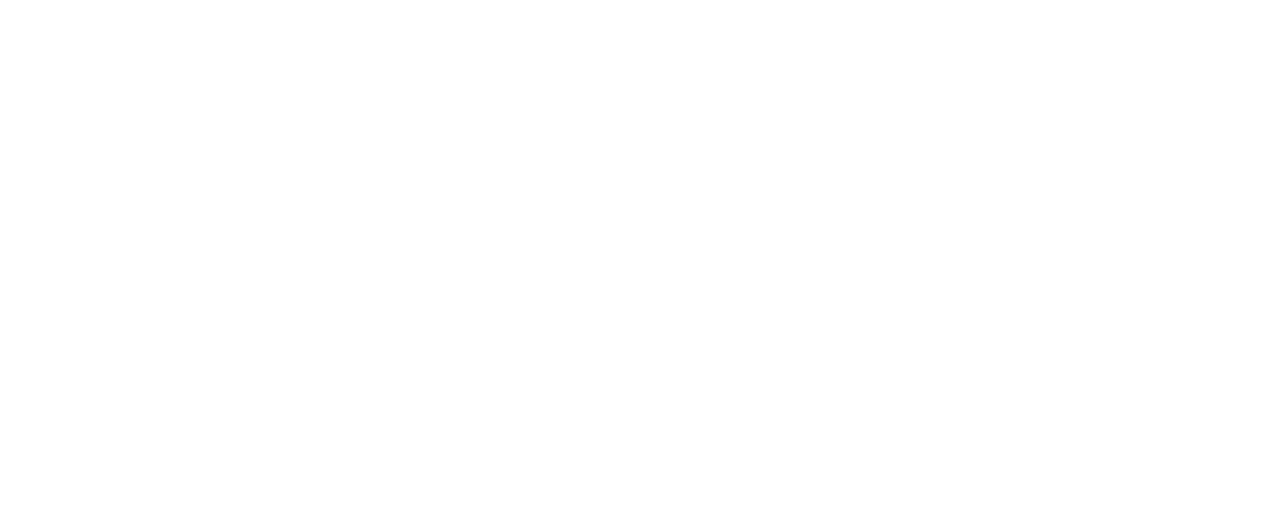
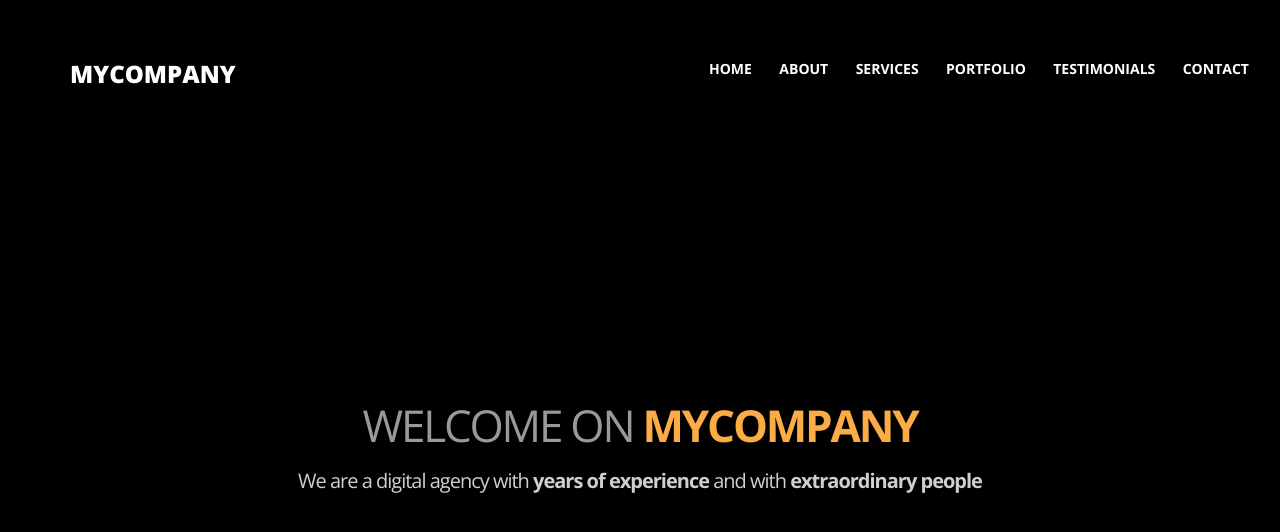
Before and after one commit to homie43/project_my_company, a website: page src/index.html in a window 1280 px wide. Drawn offline with nearby package versions, Linux system fonts and the light colour scheme; files that its build step writes are made by us from their sources.

Commit message:
munu and section promo

```diff
--- a/src/index.html
+++ b/src/index.html
@@ -10,6 +10,30 @@
     <link rel="stylesheet" href="css/style.min.css">
 </head>
 <body>
+    <header class="header">
+        <div class="container">
+            <div class="header__wrapper">
+                <div class="header__logo">mycompany</div>
+                <nav>
+                    <ul class="header__menu">
+                        <li class="menu__item"><a href="#" class="menu__link">HOME</a></li>
+                        <li class="menu__item"><a href="#" class="menu__link">About</a></li>
+                        <li class="menu__item"><a href="#" class="menu__link">SERVICES</a></li>
+                        <li class="menu__item"><a href="#" class="menu__link">portfolio</a></li>
+                        <li class="menu__item"><a href="#" class="menu__link">testimonials</a></li>
+                        <li class="menu__item"><a href="#" class="menu__link">CONTACT</a></li>
+                    </ul>
+                </nav>
+            </div>
+        </div>
+    </header>
+    <section class="promo">
+        <div class="container">
+            <h1 class="promo__title">wELCOME on <span>mycompany</span></h1>
+            <div class="promo__descr">We are a digital agency with <span>years of experience</span> and with <span>extraordinary people</span></div>
+        </div>
+    </section>
+
 
     <script src="js/script.js"></script>
 </body>
--- /dev/null
+++ b/src/sass/blocks/_header.scss
@@ -0,0 +1,37 @@
+.header {
+    width: 100%;
+    background: black;
+    &__wrapper {
+        display: grid;
+        grid-template-columns: 160px 580px;
+        column-gap: 439px;
+    }
+    nav {
+        margin-top: 56px;
+    }
+    &__logo {
+        font-size: 24px;
+        font-weight: 800;
+        text-transform: uppercase;
+        color: #ffffff;
+        margin-top: 56px;
+    }
+    &__menu {
+        display: flex;
+        justify-content: space-between;
+    }
+    .menu {
+        &__link {
+            font-size: 14px;
+            font-weight: 700;
+            text-transform: uppercase;
+            color: #ffffff;
+            text-decoration: none;
+            &:hover {
+                transform: translateY(10%);
+                border-bottom: 3px solid #fcac45;
+            }
+        }
+    }
+
+}
--- /dev/null
+++ b/src/sass/blocks/_promo.scss
@@ -0,0 +1,27 @@
+.promo {
+    min-height: 100vh;
+    background-color: #000;
+    &__title {
+        padding-top: 296px;
+        text-align: center;
+        font-size: 44px;
+        font-weight: 300;
+        text-transform: uppercase;
+        letter-spacing: -0.05em;
+        color: #999999;
+        span {
+            font-weight: 700;
+            color: #fcac45;
+        }
+    }
+    &__descr {
+        text-align: center;
+        font-size: 20px;
+        font-weight: 400;
+        letter-spacing: -0.05em;
+        color: #ffffffcf;
+        span {
+            font-weight: 700;
+        }
+    }
+}
--- a/src/sass/style.scss
+++ b/src/sass/style.scss
@@ -5,6 +5,14 @@
 }
 .container {
     max-width: 1140px;
-    margin: 0;
-    padding: 0;
+    margin: 0 auto;
 }
+a {
+    text-decoration: none;
+}
+li {
+    list-style: none;
+}
+
+@import 'blocks/header';
+@import 'blocks/promo';
```
Also changed, not shown: dist/css/style.min.css, dist/index.html, 1 other file.
